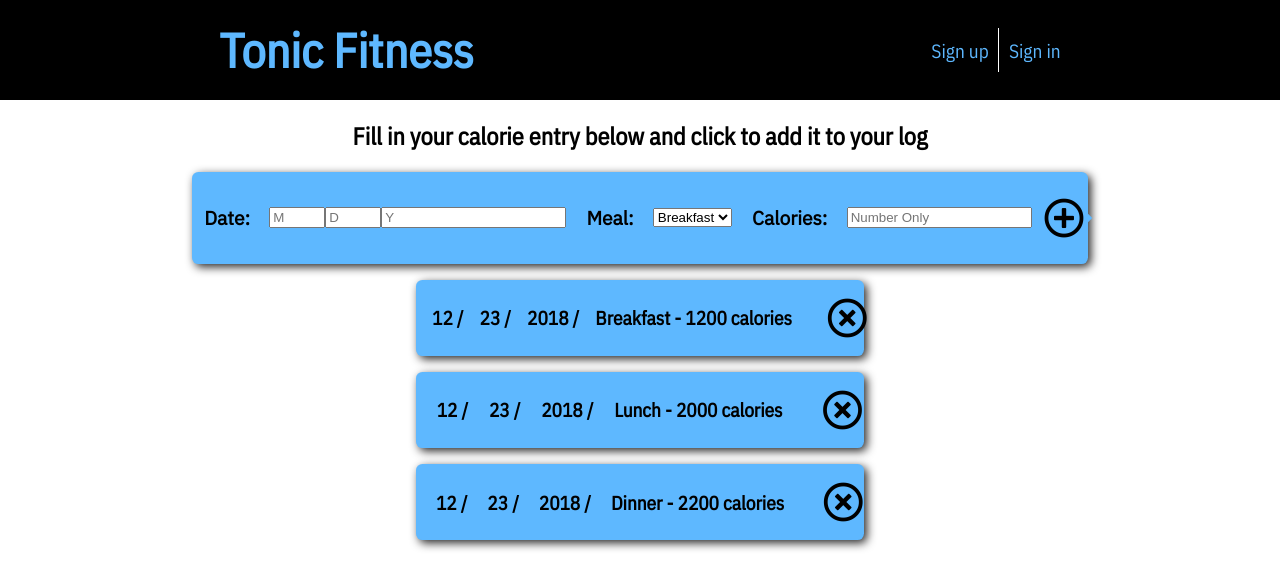
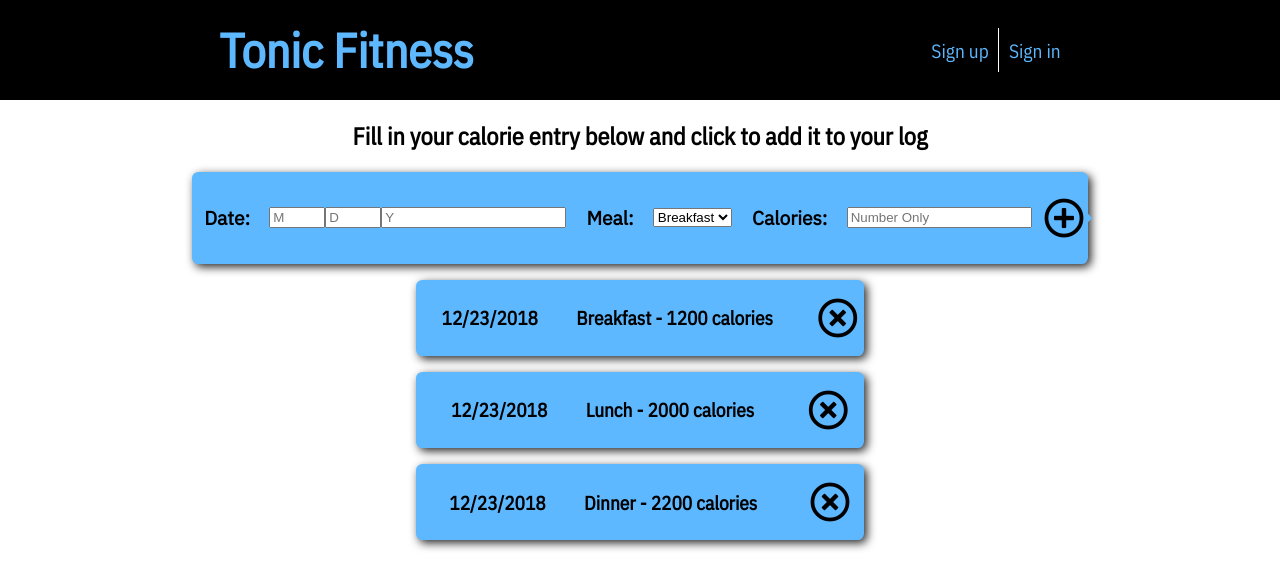
Before and after one commit to chingu-voyages/geckos-project-11, a React (Create React App) app in the folder tonic-fitness/: page /log in a window 1280 px wide. Shown: the top 588 px of the page. Built offline with nearby package versions, Linux system fonts and the light colour scheme.

Commit message:
Style date in entry log

```diff
--- a/tonic-fitness/src/components/Log.js
+++ b/tonic-fitness/src/components/Log.js
@@ -164,10 +164,14 @@ class Log extends Component  {
         {this.state.log.map((currentEntry, index) => (
             <section className="entry-log flex-row"
                      key={index} >
-              <h4 className="log-entry-item title"> {currentEntry.month} / </h4>
-              <h4 className="log-entry-item title"> {currentEntry.day} / </h4>
-              <h4 className="log-entry-item title"> {currentEntry.year} / </h4>
-              <h4 className="log-entry-item title"> {currentEntry.meal} - {currentEntry.calories} calories </h4>
+              <div className="flex-row">
+                <h4 className="log-entry-item title"> {currentEntry.month} </h4>
+                <h4 className="log-entry-item title"> / </h4>
+                <h4 className="log-entry-item title"> {currentEntry.day} </h4>
+                <h4 className="log-entry-item title"> / </h4>
+                <h4 className="log-entry-item title"> {currentEntry.year} </h4>
+                <h4 className="log-entry-item title"> {currentEntry.meal} - {currentEntry.calories} calories </h4>
+              </div>
                 <button name="add"
                         className="remove-button"
                         onClick={() => {this.handleRemoveEntry(currentEntry)}} >
--- a/tonic-fitness/src/stylesheets/Log.scss
+++ b/tonic-fitness/src/stylesheets/Log.scss
@@ -63,6 +63,10 @@
     font-size: 1.2em;
   }
 
+  .log-entry-item:last-of-type {
+    margin-left: 2em;
+  }
+
   .remove-button {
     width: 1em;
     margin: 1em;
```
